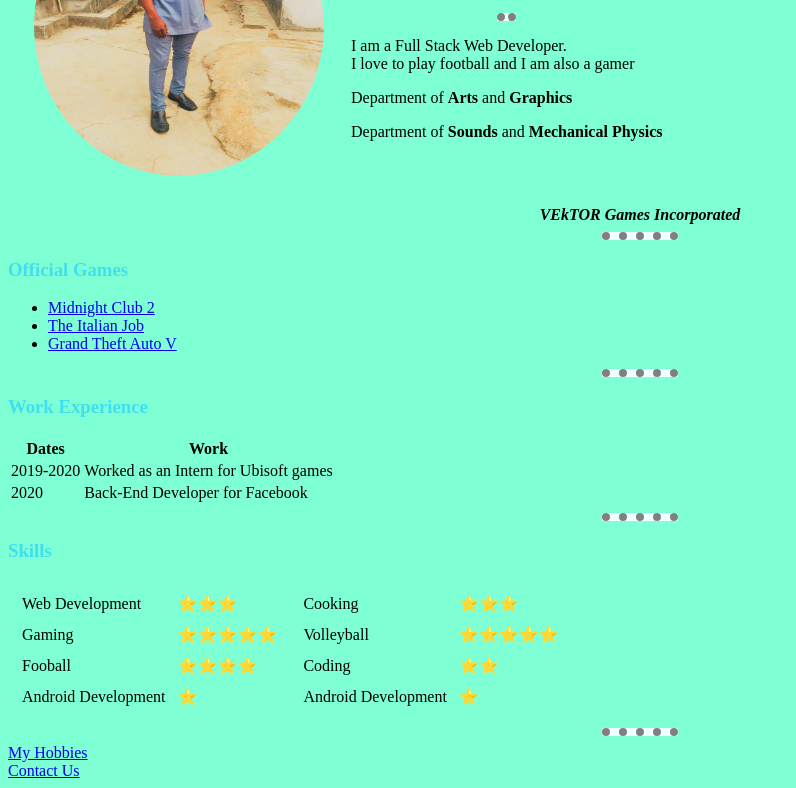
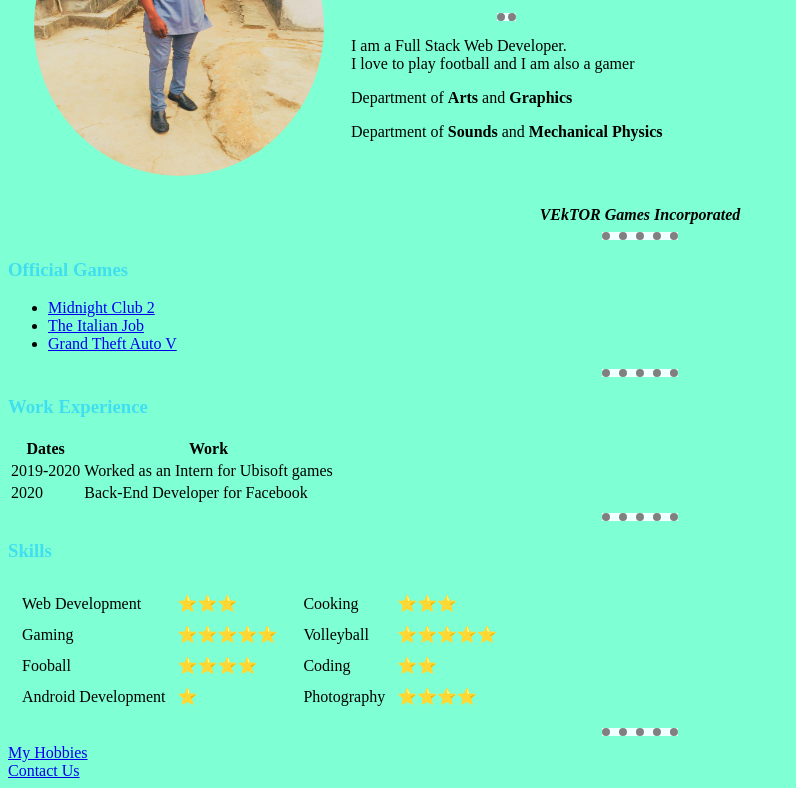
Before and after one commit to Ososeh/cv, a plain HTML site: page index.html in a window 1280 px wide. Shown: the part 158-946 px from the top of the page, without its empty margins (0-796 px from the left). Drawn offline with Linux system fonts and the light colour scheme.

Commit message:
Add files via upload

```diff
--- a/index.html
+++ b/index.html
@@ -97,8 +97,8 @@
             <td>⭐⭐</td>
           </tr>
           <tr>
-            <td>Android Development</td>
-            <td>⭐</td>
+            <td>Photography</td>
+            <td>⭐⭐⭐⭐</td>
           </tr>
         </table>
       </td>
```
